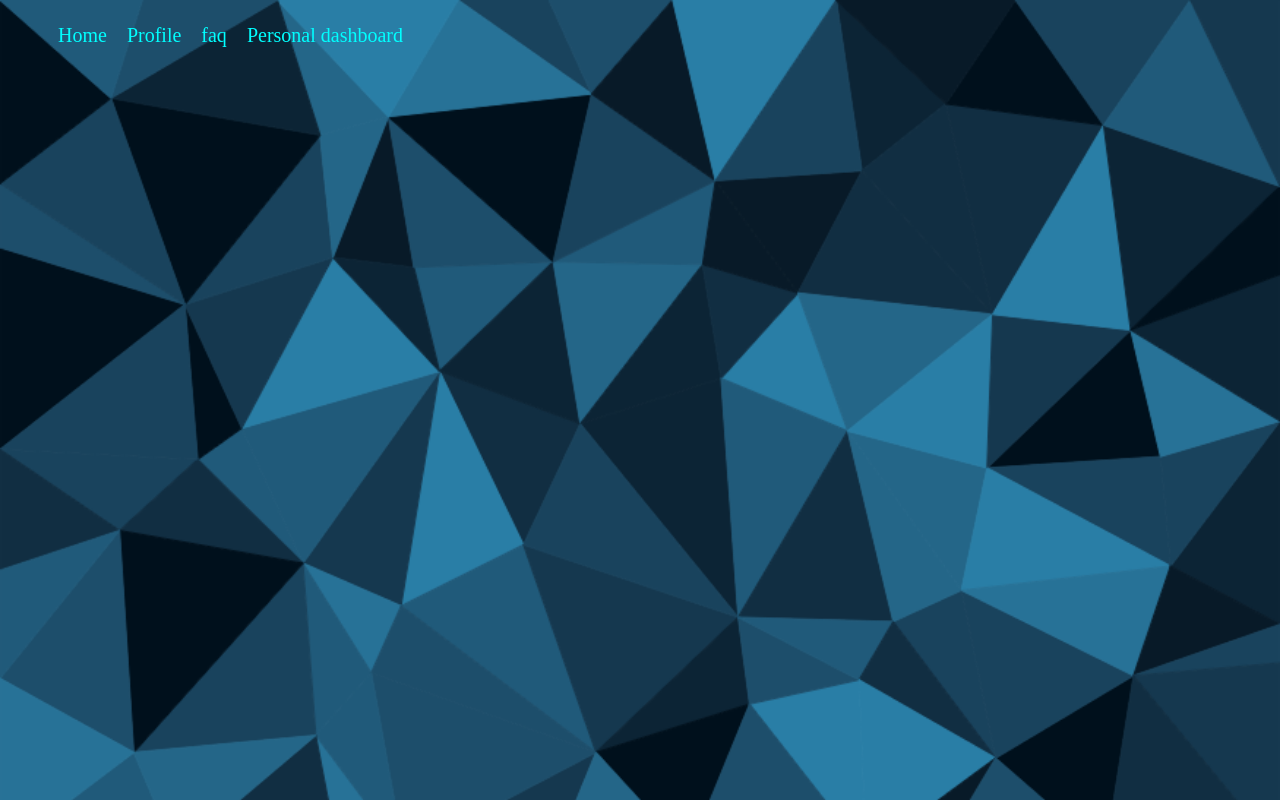
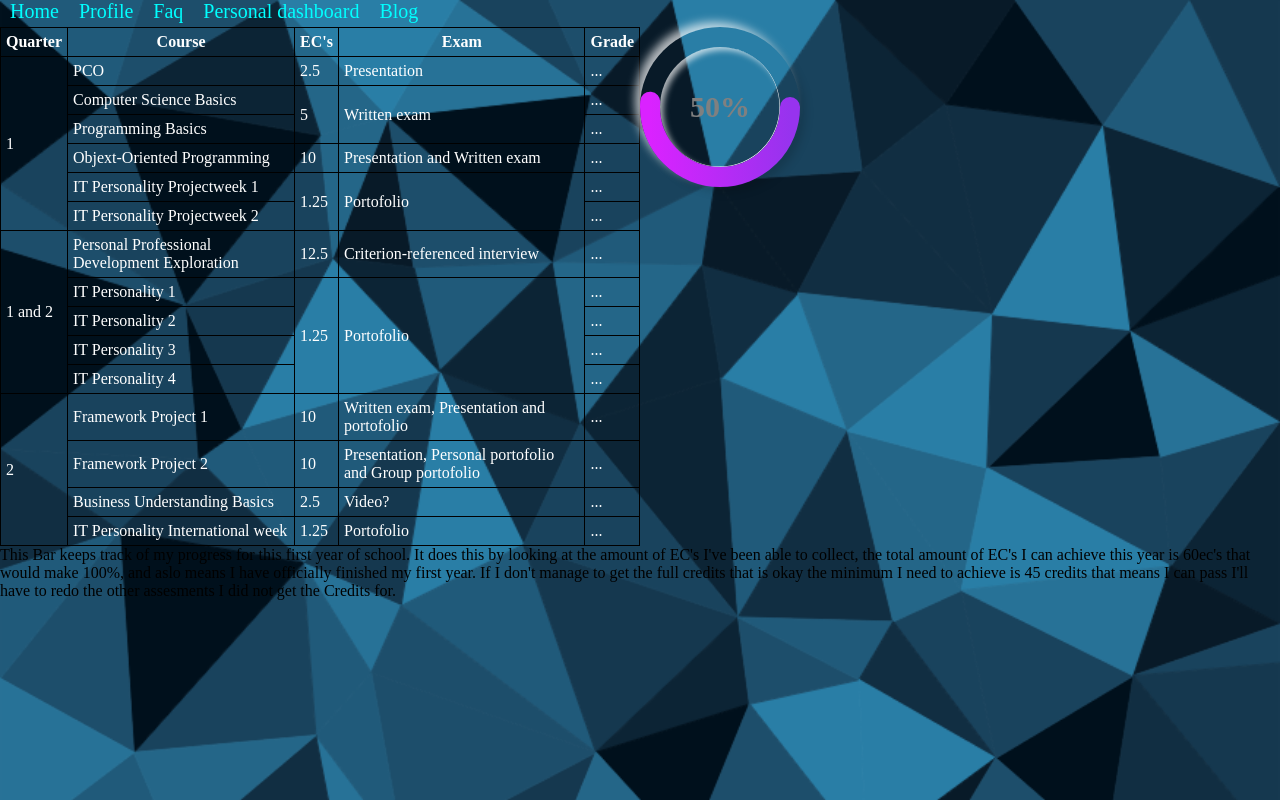
Before and after one commit to ThymoHZ/ThymoHZ.github.io, a plain HTML site: page personaldashboard.html in a window 1280 px wide. Drawn offline with Linux system fonts and the light colour scheme.

Commit message:
lots of files have been changed. Here are the diffs of the most recent changes:

```diff
--- a/personaldashboard.html
+++ b/personaldashboard.html
@@ -6,6 +6,7 @@
     <meta name="viewport" content="width=device-width, initial-scale=1.0">
     <title>My personal dashboard to keep track of my studie material</title>
     <link href="style.css" rel="stylesheet">
+    <script defer src="progress.js"></script>
 </head>
 
 <body>
@@ -18,13 +19,139 @@
                 <a href="profile.html">Profile</a>
             </li>
             <li class="nav">
-                <a href="faq.html">faq</a>
+                <a href="faq.html">Faq</a>
             </li>
             <li class="nav">
                 <a href="personaldashboard.html">Personal dashboard</a>
             </li>
+            <li class="nav">
+                <a href="blog.html">Blog</a>
+            </li>
         </ul>
     </div>
+    <div class="parent">
+        <table class="projects div1">
+            <tr>
+                <th>Quarter</th>
+                <th>Course</th>
+                <th>EC's</th>
+                <th>Exam</th>
+                <th>Grade</th>
+            </tr>
+            <tr>
+                <td rowspan="6">1</td>
+                <td>PCO</td>
+                <td>2.5</td>
+                <td>Presentation</td>
+                <td>...</td>
+            </tr>
+            <tr>
+                <td>Computer Science Basics</td>
+                <td rowspan="2">5</td>
+                <td rowspan="2">Written exam</td>
+                <td>...</td>
+            </tr>
+            <tr>
+                <td>Programming Basics</td>
+                <td>...</td>
+            </tr>
+            <tr>
+                <td>Objext-Oriented Programming</td>
+                <td>10</td>
+                <td>Presentation and Written exam</td>
+                <td>...</td>
+            </tr>
+            <tr>
+                <td>IT Personality Projectweek 1</td>
+                <td rowspan="2">1.25</td>
+                <td rowspan="2">Portofolio</td>
+                <td>...</td>
+            </tr>
+            <tr>
+                <td>IT Personality Projectweek 2</td>
+                <td>...</td>
+            </tr>
+            <tr>
+                <td rowspan="5">1 and 2</td>
+                <td>Personal Professional Development Exploration</td>
+                <td>12.5</td>
+                <td>Criterion-referenced interview</td>
+                <td>...</td>
+            </tr>
+            <tr>
+                <td>IT Personality 1</td>
+                <td rowspan="4">1.25</td>
+                <td rowspan="4">Portofolio</td>
+                <td>...</td>
+            </tr>
+            <tr>
+                <td>IT Personality 2</td>
+                <td>...</td>
+            </tr>
+            <tr>
+                <td>IT Personality 3</td>
+                <td>...</td>
+            </tr>
+            <tr>
+                <td>IT Personality 4</td>
+                <td>...</td>
+            </tr>
+            <tr>
+                <td rowspan="4">2</td>
+                <td>Framework Project 1</td>
+                <td>10</td>
+                <td>Written exam, Presentation and portofolio</td>
+                <td>...</td>
+            </tr>
+            <tr>
+                <td>Framework Project 2</td>
+                <td>10</td>
+                <td>Presentation, Personal portofolio and Group portofolio</td>
+                <td>...</td>
+            </tr>
+            <tr>
+                <td>Business Understanding Basics</td>
+                <td>2.5</td>
+                <td>Video?</td>
+                <td>...</td>
+            </tr>
+            <tr>
+                <td>IT Personality International week</td>
+                <td>1.25</td>
+                <td>Portofolio</td>
+                <td>...</td>
+            </tr>
+        </table>
+        <div class="skill div2">
+            <div class="outer">
+                <div class="inner">
+                    <div id="number">
+                    </div>
+                </div>
+            </div>
+
+            <svg xmlns="http://www.w3.org/2000/svg" version="1.1" width="160px" height="160px">
+                <defs>
+                    <linearGradient id="GradientColor">
+                        <stop offset="0%" stop-color="#DA22FF" />
+                        <stop offset="100%" stop-color="#9733EE" />
+                    </linearGradient>
+                </defs>
+                <circle cx="80" cy="80" r="70" stroke-linecap="round" />
+            </svg>
+        </div>
+    </div>
+    <div>
+    <p class="div3">This Bar keeps track of my progress for this first year of school. It does this by looking at the amount of
+        EC's I've been able to collect, the total amount of EC's I can achieve this year is 60ec's that would make 100%,
+        and
+        aslo means I have officially finished my first year. If I don't manage to get the full credits that is okay the
+        minimum I need to achieve is 45 credits that means I can pass I'll have to redo the other assesments I did not
+        get
+        the Credits for. </p>
+    </div>
+
+
 
 </body>
 
--- /dev/null
+++ b/progress.js
@@ -0,0 +1,12 @@
+// Get reference to our Elmements
+let number = document.getElementById('number');
+let counter = 0;
+
+setInterval(() => {
+    if (counter == 50) {
+        clearInterval;
+    } else {
+    counter += 1;
+    number.innerHTML = `${counter}%`;
+    }
+}, 30);
--- a/style.css
+++ b/style.css
@@ -1,3 +1,9 @@
+* {
+  margin: 0;
+  padding: 0;
+  box-sizing: border-box;
+}
+
 body {
   background-image: url('low-poly-grid-haikei.png');
   background-size: cover;
@@ -87,3 +93,81 @@ hr {
   clear: both;
   display: table;
 }
+
+/* Here is the style for my table on the profile page. */
+
+table,
+th,
+td {
+  border: 1px solid black;
+  border-collapse: collapse;
+  color: white;
+  padding: 5px;
+  position: relative;
+}
+
+/* Here is the style for my progress circle. */
+
+.skill {
+  width: 160px;
+  height: 160px;
+  position: relative;
+}
+
+.outer {
+  height: 160px;
+  width: 160px;
+  padding: 20px;
+  box-shadow: 6px 6px 10px -1px rgba(0, 0, 0, 0.15), -6px -6px 10px -1px rgba(255, 255, 255, 0.7);
+  border-radius: 50%
+}
+
+.inner {
+  height: 120px;
+  width: 120px;
+  border-radius: 50%;
+  display: flex;
+  align-items: center;
+  justify-content: center;
+  box-shadow: inset 4px 4px 6px -1px rgba(255, 255, 255, 0.7), inset -0.5px -0.5px 0px rgba(255, 255, 255, 1), 0.5px 0.5px 0px rgba(0, 0, 0, 0.15), 0px 12px 10px -10px rgba(0, 0, 0, 0.05);
+  border-radius: 50%;
+}
+
+#number {
+  font-weight: 600;
+  color: grey;
+  font-size: 30px;
+}
+
+circle{
+  fill: none;
+  stroke: url(#GradientColor);
+  stroke-width: 20px;
+  stroke-dasharray: 450;
+  stroke-dashoffset: 450;
+  animation: anim 2s linear forwards;
+}
+
+@keyframes anim{
+  100%{
+    stroke-dashoffset: 225;
+  }
+}
+
+svg{
+  position: absolute;
+  top : 0;
+  left: 0;
+}
+
+.parent {
+display: grid;
+grid-template-columns: repeat(2, 1fr);
+grid-template-rows: repeat(1, 1fr);
+grid-column-gap: 0px;
+grid-row-gap: 0px;
+}
+
+.div1 { grid-area: 1 / 1 / 2 / 2; }
+.div2 { grid-area: 1 / 2 / 2 / 3; }
+.div3 { grid-area: 2 / 2 / 3 / 3; }
```
Also changed, not shown: blog.html (+2 -2 lines), faq.html (+4 -2 lines), index.html (+1 -1 lines), profile.html (+6 -4 lines).
